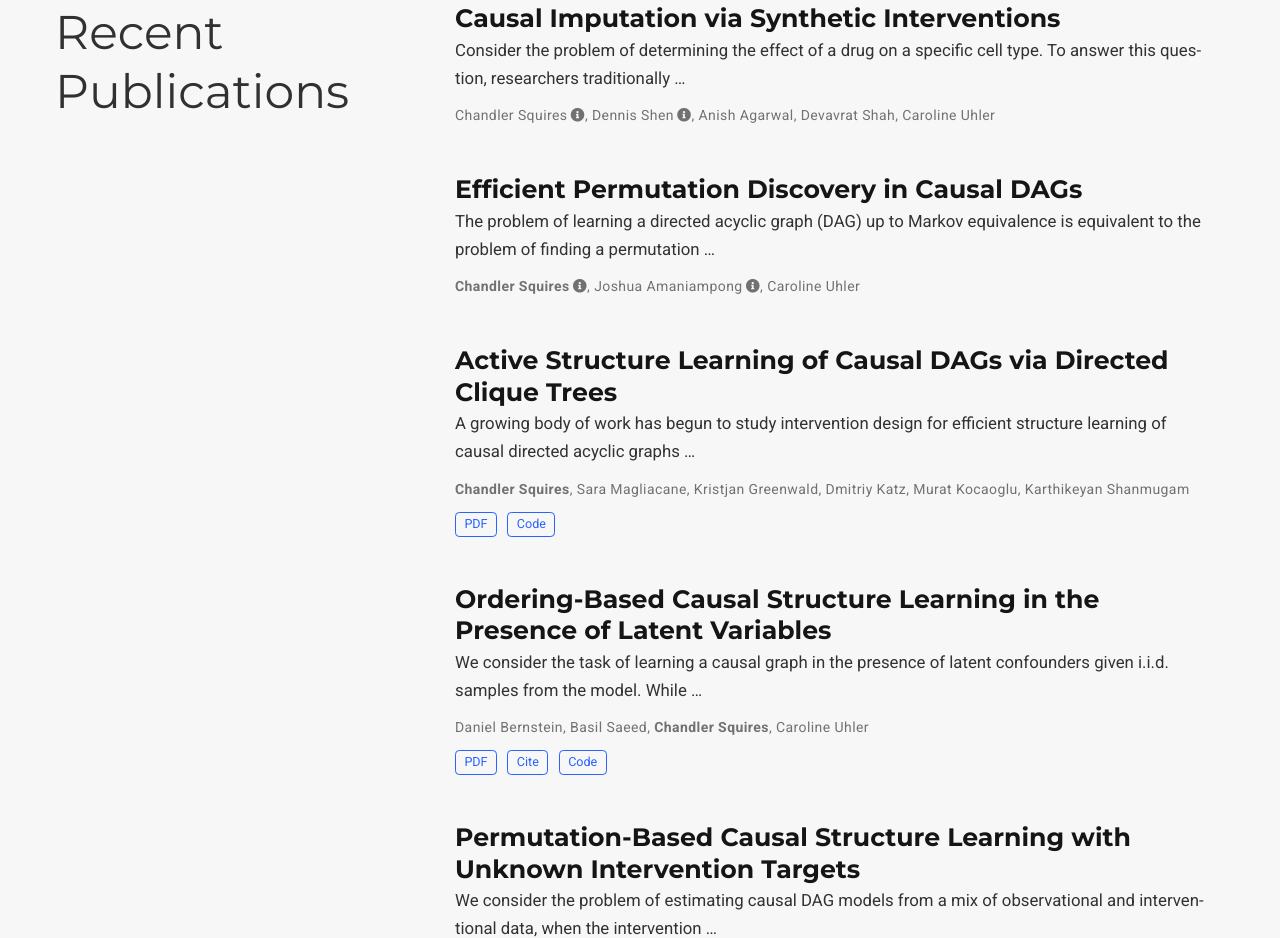
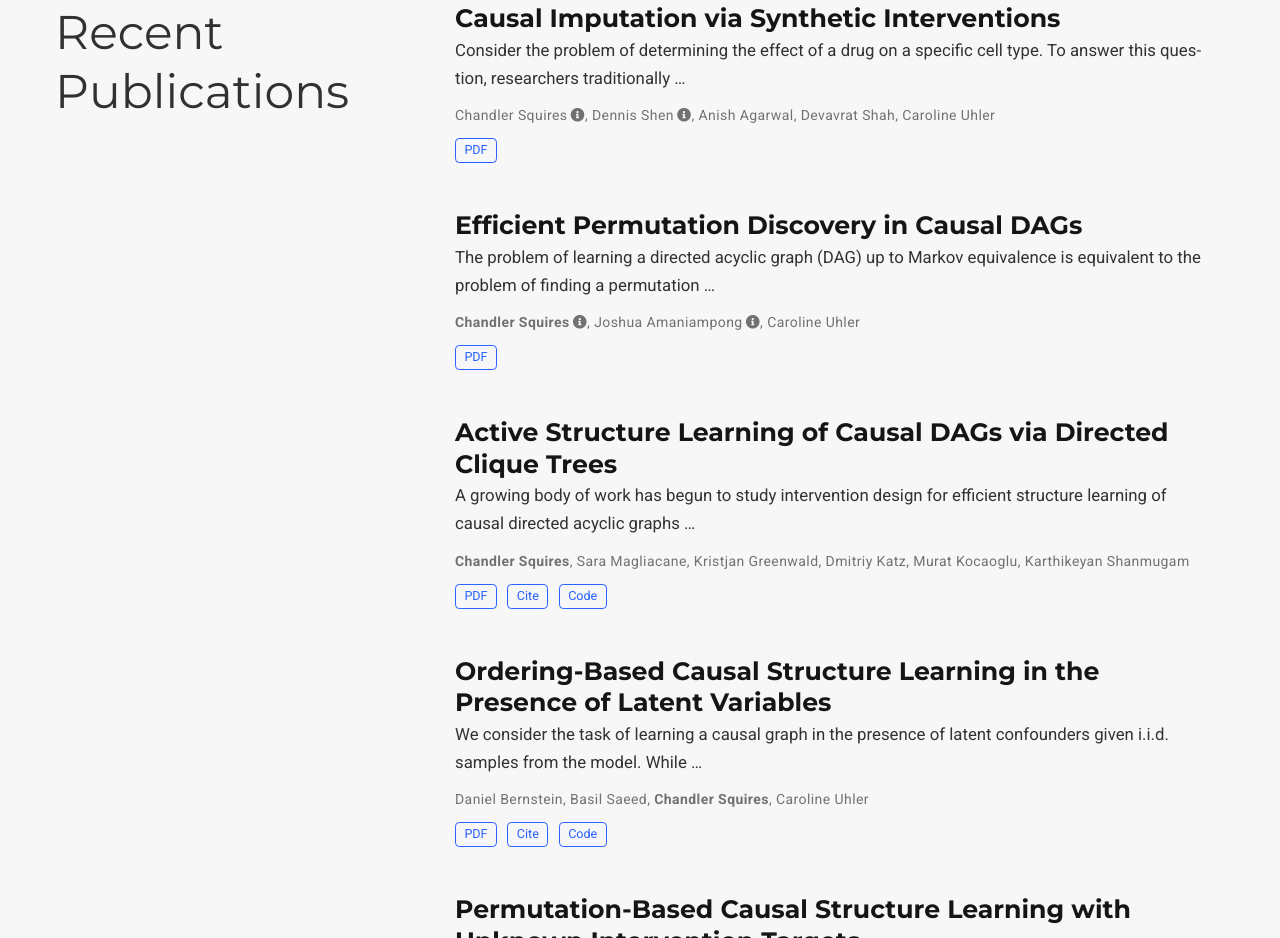
Before and after one commit to csquires/csquires.github.io, a plain HTML site: page index.html in a window 1280 px wide. Shown: the part 902-1840 px from the top of the page. Drawn offline with nearby package versions, Linux system fonts and the light colour scheme; some packages are replaced by stand-ins of ours; a script that the page names is missing.

Commit message:
arxiv and citation

```diff
--- a/index.html
+++ b/index.html
@@ -949,6 +949,12 @@
 
 
 
+<a class="btn btn-outline-primary my-1 mr-1 btn-sm" href="https://arxiv.org/abs/2011.03127" target="_blank" rel="noopener">
+  PDF
+</a>
+
+
+
 
 
 
@@ -1041,6 +1047,12 @@
 
 
 
+<a class="btn btn-outline-primary my-1 mr-1 btn-sm" href="https://arxiv.org/abs/2011.03610" target="_blank" rel="noopener">
+  PDF
+</a>
+
+
+
 
 
 
@@ -1138,6 +1150,11 @@
 </a>
 
 
+
+<button type="button" class="btn btn-outline-primary my-1 mr-1 btn-sm js-cite-modal"
+        data-filename="/publication/dct-policy/cite.bib">
+  Cite
+</button>
 
 
 
```
Also changed, not shown: publication/causal-imputation/index.html (+39 -0 lines), publication/dct-policy/index.html (+7 -0 lines), publication/index.html (+17 -0 lines), publication/rfd-algorithm/index.html (+39 -0 lines), 1 other file.
